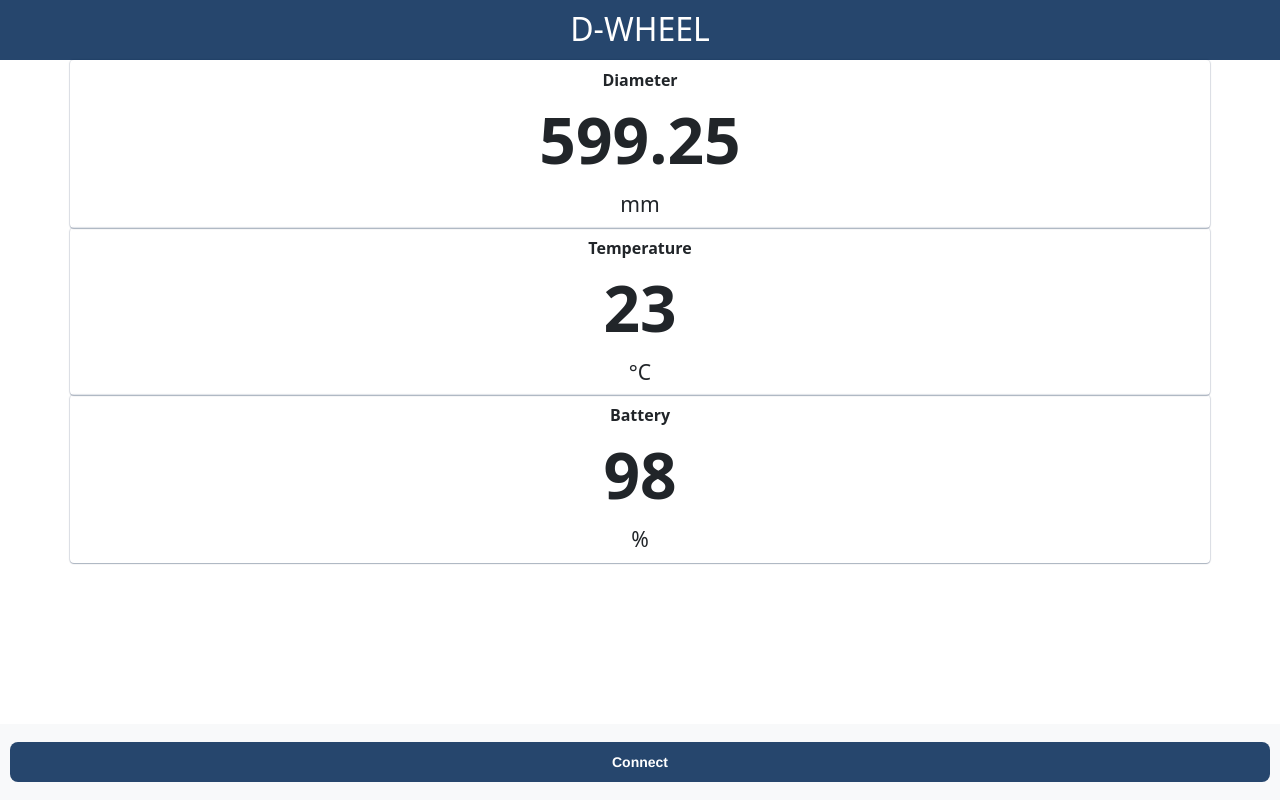
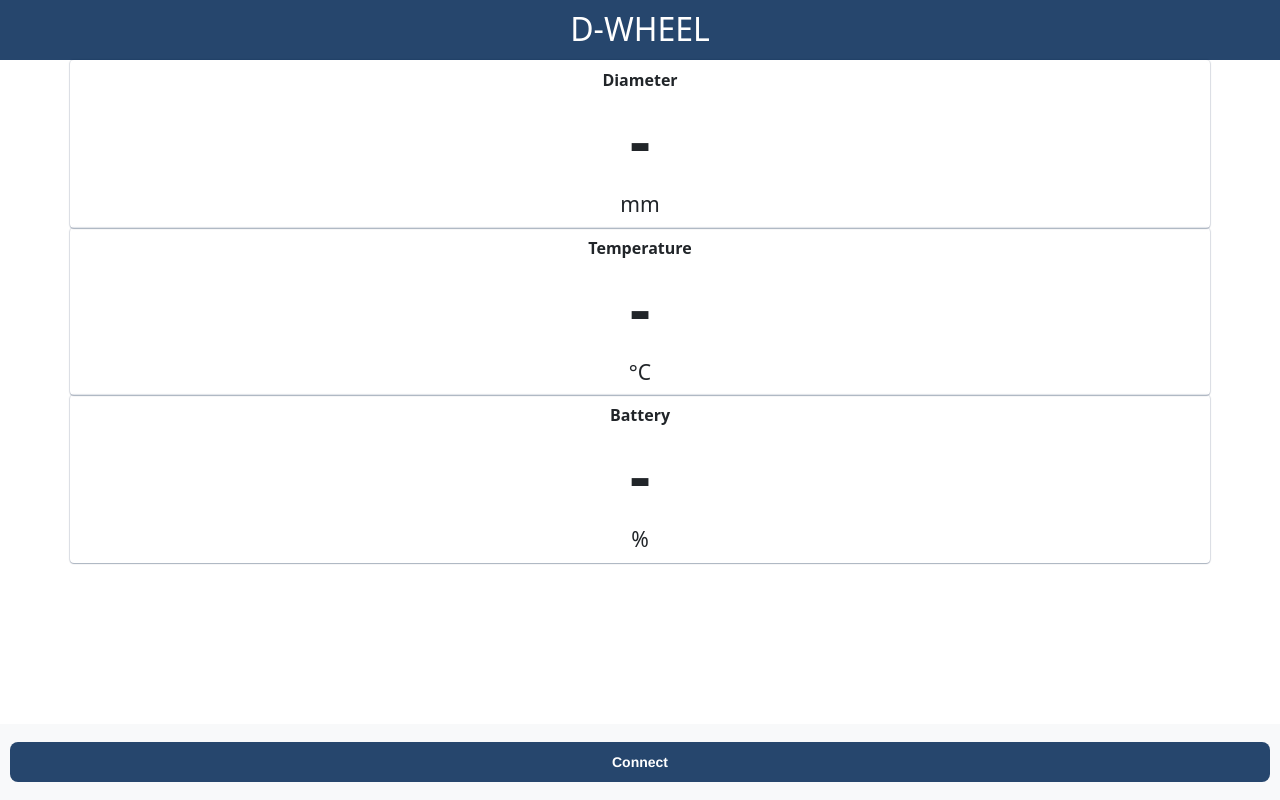
Before and after one commit to tamasharasztosi/tamasharasztosi.github.io, a plain HTML site: page index.html in a window 1280 px wide. Drawn offline with nearby package versions, Linux system fonts and the light colour scheme.

Commit message:
Update index.html

```diff
--- a/index.html
+++ b/index.html
@@ -18,7 +18,7 @@
         <div class="col summary_box" >
             <div class="row"><div class="metric_title"> Diameter </div> </div>
             <div class="row metric_value" >
-                <span id="dia" > 599.25 </span>
+                <span id="dia" > - </span>
                 <span class="units">mm</span>  </div>
         </div>
 
@@ -27,7 +27,7 @@
         <div class="col summary_box" >
             <div class="row"><div class="metric_title"> Temperature </div> </div>
             <div class="row metric_value" >
-                <span id="temperature" > 23 </span>
+                <span id="temperature" > - </span>
                 <span class="units">°C</span>  </div>
         </div>
 
@@ -36,7 +36,7 @@
         <div class="col summary_box" >
             <div class="row"><div class="metric_title"> Battery </div> </div>
             <div class="row metric_value" >
-                <span id="battery_level" > 98 </span>
+                <span id="battery_level" > - </span>
                 <span class="units">%</span>  </div>
         </div>
 
```
